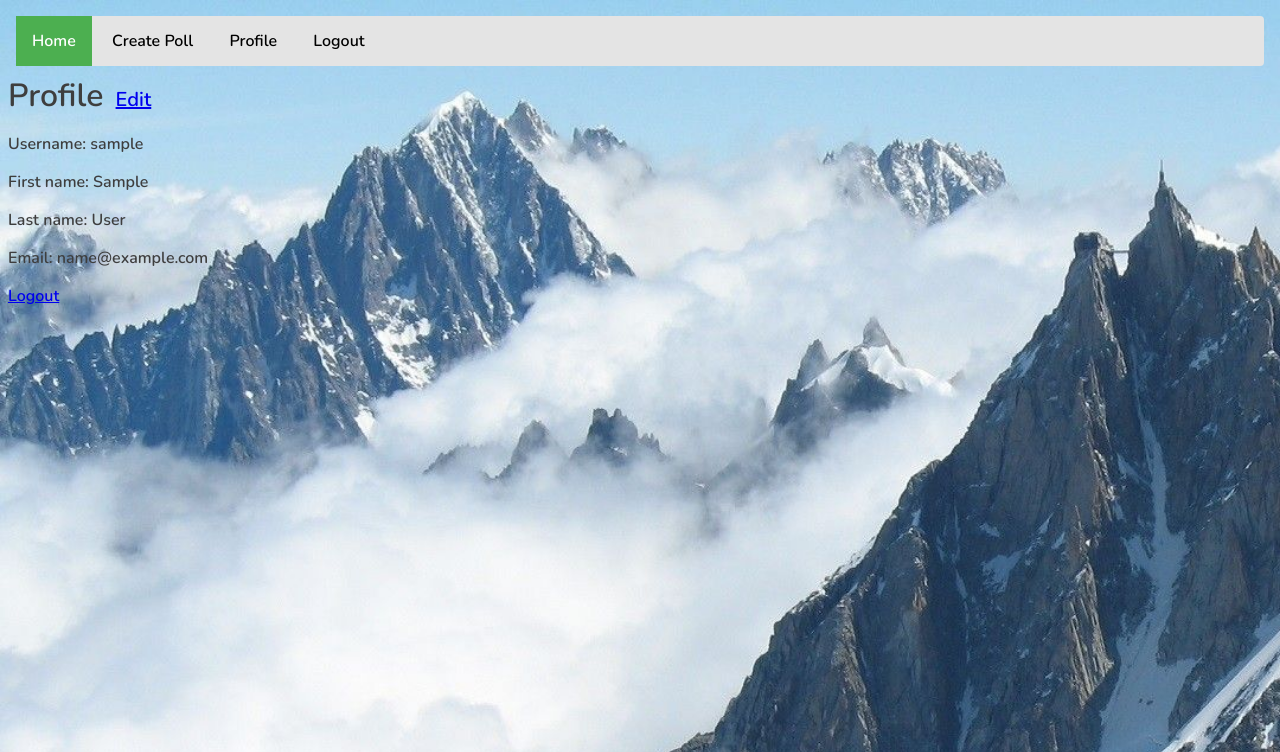
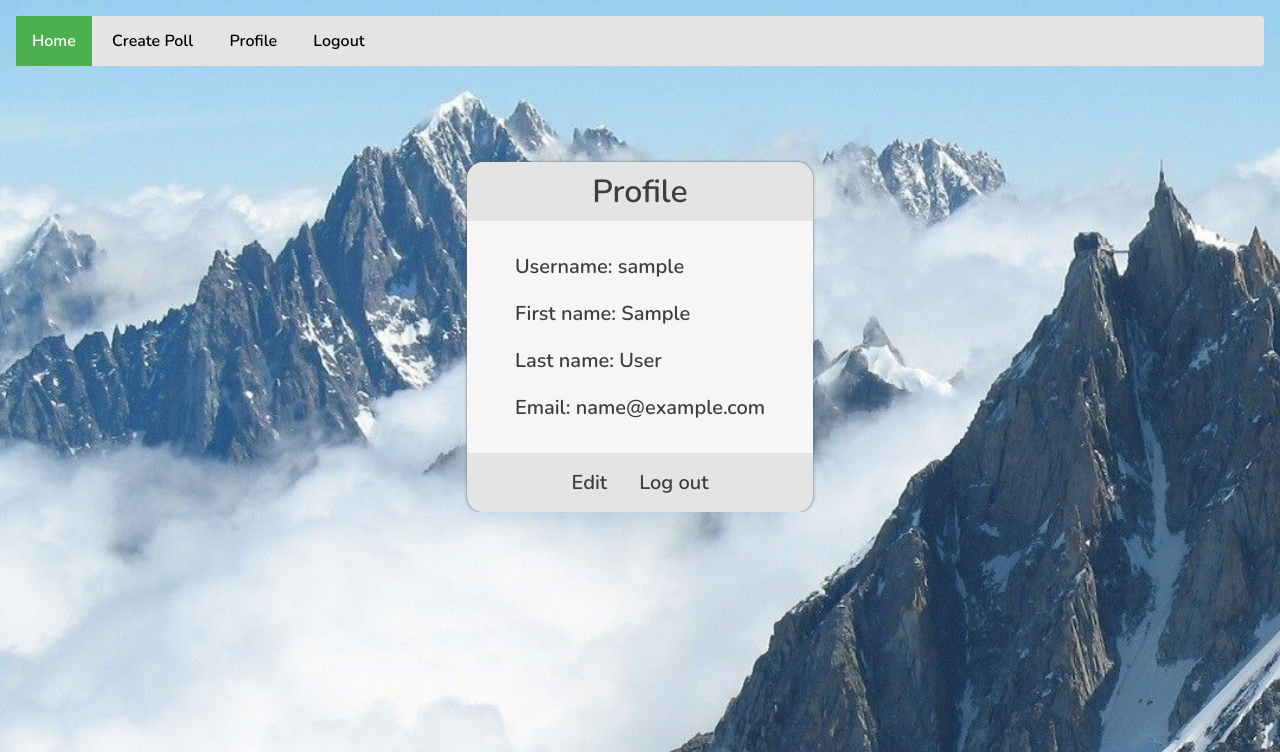
Before and after one commit to Winternight9/Arbitrator, a Django app: page /profile/ in a window 1280 px wide. Shown: the top 752 px of the page. Run offline with Django 3.2, Linux system fonts and the light colour scheme; the visitor is signed in with stand-in values (Sample User, id 1).

Commit message:
added css for profile and editProfile

```diff
--- a/arbitrator/static/arbitrator/css/background.css
+++ b/arbitrator/static/arbitrator/css/background.css
@@ -10,3 +10,9 @@ body {
   background-size: auto 100vmax;
   background-repeat: no-repeat;
 }
+
+@media only screen and (max-width: 480px) {
+  body {
+    background-size: auto;
+  }
+}
--- a/arbitrator/static/arbitrator/css/editprofile.css
+++ b/arbitrator/static/arbitrator/css/editprofile.css
@@ -20,3 +20,7 @@ label[for="id_password"] {
     position: absolute;
     width: 1px;
 }
+
+.frame {
+  width: 40%;
+}
--- a/arbitrator/static/arbitrator/css/login.css
+++ b/arbitrator/static/arbitrator/css/login.css
@@ -1,6 +1,5 @@
 .container {
   display: flex;
-  padding-top: 7%;
   text-align: center;
 }
 
@@ -9,10 +8,12 @@
 }
 
 .frame {
+  margin-top: 7%;
   text-align: center;
-  background: #e4e4e4;
+  background: var(--frame-grey);
   box-shadow: 0 0 3px rgb(104, 104, 104);
   border-radius: 16px;
+  width: fit-content;
 }
 
 #current-route {
@@ -61,7 +62,8 @@ label {
 .button {
   background: none;
   text-align: center;
-  margin: 16px 0;
+  margin-top: 16px;
+  margin-bottom: 16px;
   position: inherit;
   border-radius: 5px;
   border: 0;
@@ -88,3 +90,8 @@ label {
   color: #3e3e3e;
   cursor: pointer;
 }
+
+.helptext {
+  position: absolute;
+  visibility: hidden;
+}
--- a/arbitrator/static/arbitrator/css/profile.css
+++ b/arbitrator/static/arbitrator/css/profile.css
@@ -1,2 +1,24 @@
-#profile {display:inline;}
-#edit {display:inline; padding:8px; font-size: 20px;}
+.frame {
+  width: fit-content;
+  padding-top: 8px;
+}
+
+.left-margin {
+  margin-left: 16px;
+}
+
+.detail-container {
+  background: #f6f6f6;
+  margin: 8px 0 0 0;
+  text-align: start;
+  padding: 12px 48px;
+  font-size: 20px;
+}
+
+.current-route {
+  margin: 0;
+}
+
+.button {
+  text-decoration: none;
+}
--- a/arbitrator/templates/arbitrator/editProfile.html
+++ b/arbitrator/templates/arbitrator/editProfile.html
@@ -6,15 +6,15 @@
 
 {% load staticfiles %}
 {% block css %}
-  <link rel="stylesheet" href="{% static 'arbitrator/css/index.css' %}" />
-  <link rel="stylesheet" href="{% static 'arbitrator/css/editprofile.css' %}" />
+  <link rel="stylesheet" href="{% static 'arbitrator/css/login.css' %}" />
+  <link rel="stylesheet" href="{% static 'arbitrator/css/editProfile.css' %}" />
 {% endblock %}
 
 {% block content %}
   {% include "arbitrator/includes/navigationbar.html" with navigationbar=navigationbar %}
   <div class="container">
     <div class="frame center">
-        <h1 id="Head">Edit Profile</h1>
+        <h1 id="current-route">Edit Profile</h1>
       {% if messages %}
         {% for msg in messages %}
           <p class="message">{{msg}}</p>
--- a/arbitrator/templates/arbitrator/profile.html
+++ b/arbitrator/templates/arbitrator/profile.html
@@ -7,23 +7,28 @@
 {% load staticfiles %}
 
 {% block css %}
-  <link rel="stylesheet" href="{% static 'arbitrator/css/index.css' %}" />
+  <link rel="stylesheet" href="{% static 'arbitrator/css/login.css' %}" />
   <link rel="stylesheet" href="{% static 'arbitrator/css/profile.css' %}" />
 {% endblock %}
 
 {% if user.is_authenticated %}
 {% block content %}
   {% include "arbitrator/includes/navigationbar.html" with navigationbar=navigationbar %}
-    <div class="container1">
-        <h1 id="profile">Profile</h1>
-        <a id="edit" href="{% url "arbitrator:editProfile" %}">Edit</a>
+  <div class="container">
+    <div class="frame center">
+      <h1 class="current-route">Profile</h1>
+      <div class="detail-container">
         <p>Username: {{ user }}</p>
         <p>First name: {{ user.first_name }}</p>
         <p>Last name: {{ user.last_name }}</p>
         <p>Email: {{ user.email }}</p>
+      </div>
+      <div class="button-frame button-container">
+        <a class="button" href="{% url "arbitrator:editProfile" %}">Edit</a>
+        <a class="button" style="margin-left: 32px" href="{% url "arbitrator:logout" %}">Log out</a>
+      </div>{% endblock %}
     </div>
-    <a href="{% url "arbitrator:logout" %}">Logout</a>
-{% endblock %}
+  </div>
 {% else %}
   Please <a href={% url 'arbitrator:login' %} >login </a> to view your profile
 {% endif %}
--- a/arbitrator/views/editProfileView.py
+++ b/arbitrator/views/editProfileView.py
@@ -2,9 +2,10 @@ import sys
 
 from django.shortcuts import render, redirect, reverse
 from django.contrib.auth.models import User
+from django.contrib.auth.decorators import login_required
 from arbitrator.forms import EditProfileForm
 
-
+@login_required
 def editProfile(request):
     if request.method == 'POST':
         form = EditProfileForm(request.POST, instance=request.user)
--- a/arbitrator/views/profileView.py
+++ b/arbitrator/views/profileView.py
@@ -1,8 +1,10 @@
 import sys
 
 from django.shortcuts import redirect,render
+from django.contrib.auth.decorators import login_required
 
 
+@login_required
 def profileView(request):
     return render(request,'arbitrator/profile.html')
 
```
Also changed, not shown: arbitrator/forms/EditProfileForm.py (+37 -0 lines).
